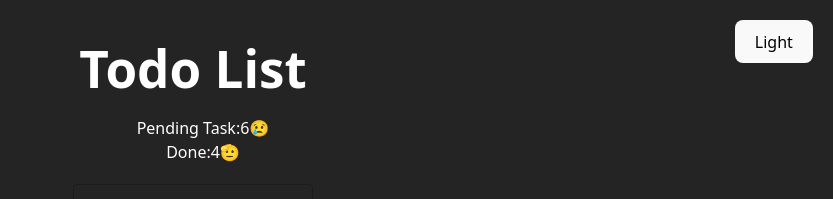
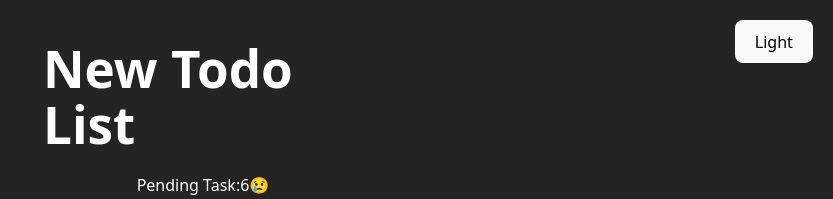
Before and after one commit to RajSiddhpuri44/Todo, a React (Vite) app: page / in a window 1280 px wide. Shown: the top 199 px of the page, without its empty margins (447-1280 px from the left). Built offline with nearby package versions, Linux system fonts and the light colour scheme.

Commit message:
test branch

```diff
--- a/src/Todo.jsx
+++ b/src/Todo.jsx
@@ -56,7 +56,7 @@ export default function Todo() {
       >
         {darkMode ? "Light" : "Dark"}
       </button>
-      <h1 id="list-title">Todo List</h1>
+      <h1 id="list-title">New Todo List</h1>
       <p id="task-stats">
         <span>
           Pending Task:
```
